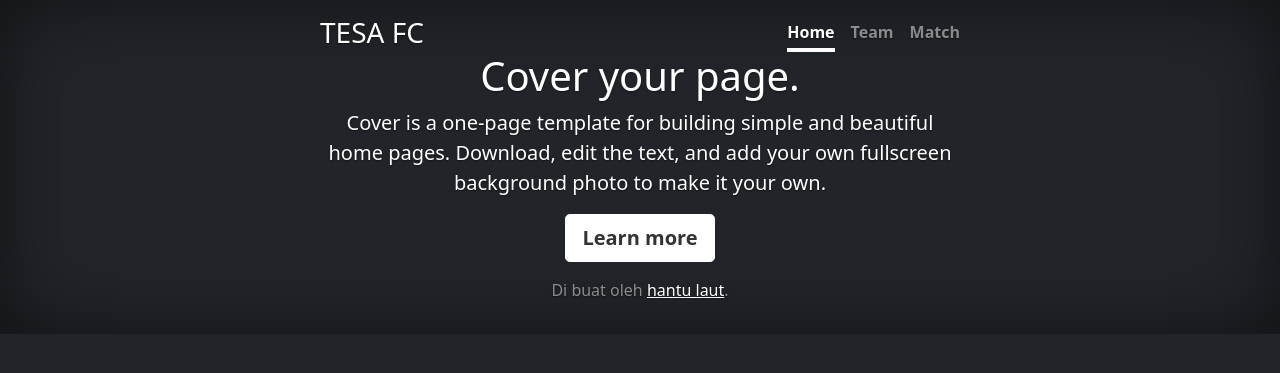
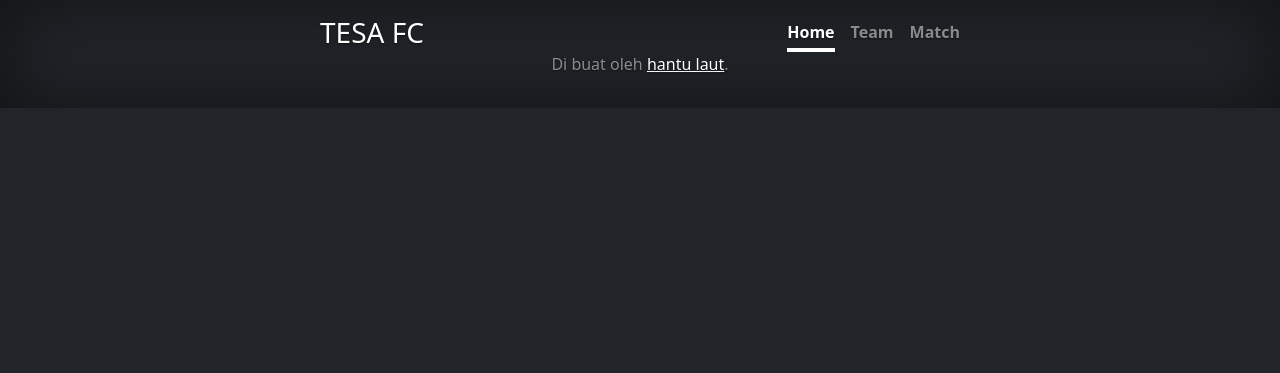
Before and after one commit to tesafc/www, a Jekyll site: the page built from index.html, in a window 1280 px wide. Shown: the top 373 px of the page. Built offline with Jekyll 4.4.1, drawn with Linux system fonts in a browser that asks for light colours.

Commit message:
Update index.html

```diff
--- a/index.html
+++ b/index.html
@@ -2,11 +2,3 @@
 layout: default
 title: Home
 ---
-
-<div>
-  <h1>Cover your page.</h1>
-  <p class="lead">Cover is a one-page template for building simple and beautiful home pages. Download, edit the text, and add your own fullscreen background photo to make it your own.</p>
-  <p class="lead">
-    <a href="#" class="btn btn-lg btn-secondary fw-bold border-white bg-white">Learn more</a>
-  </p>
-</div>
```
